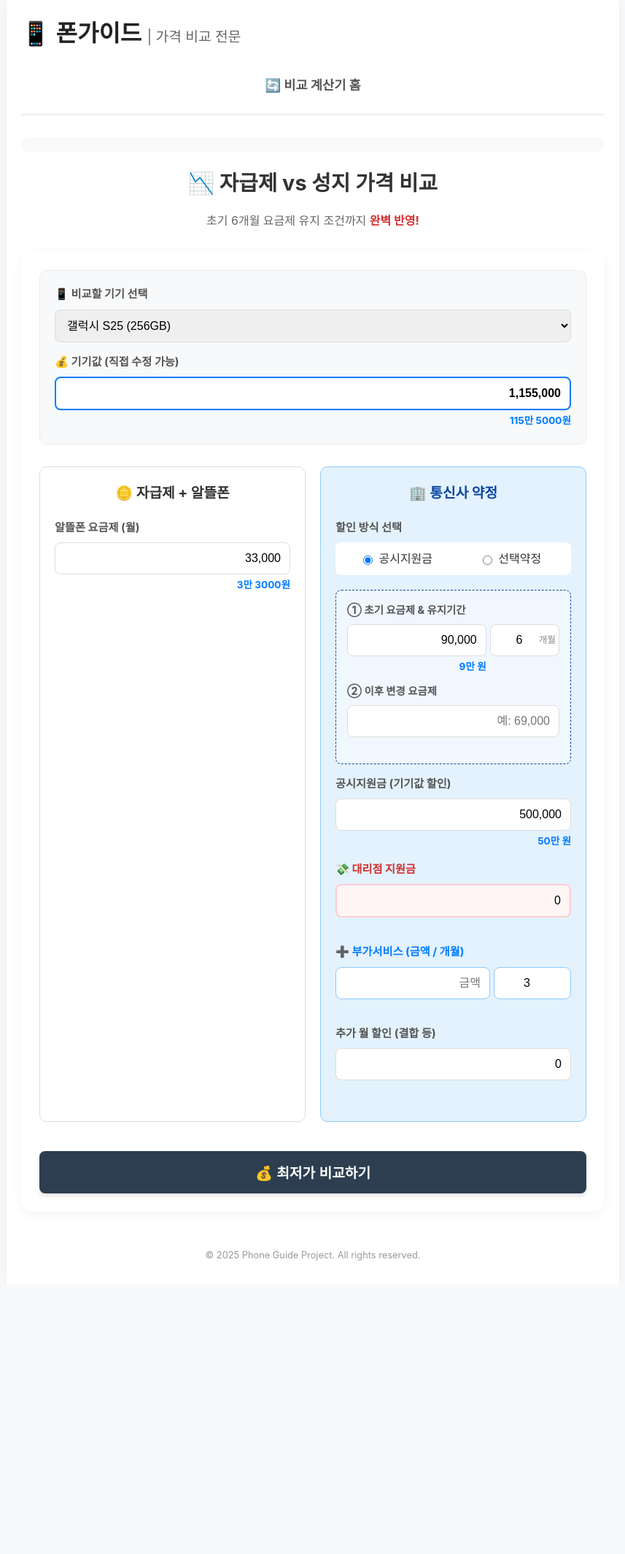
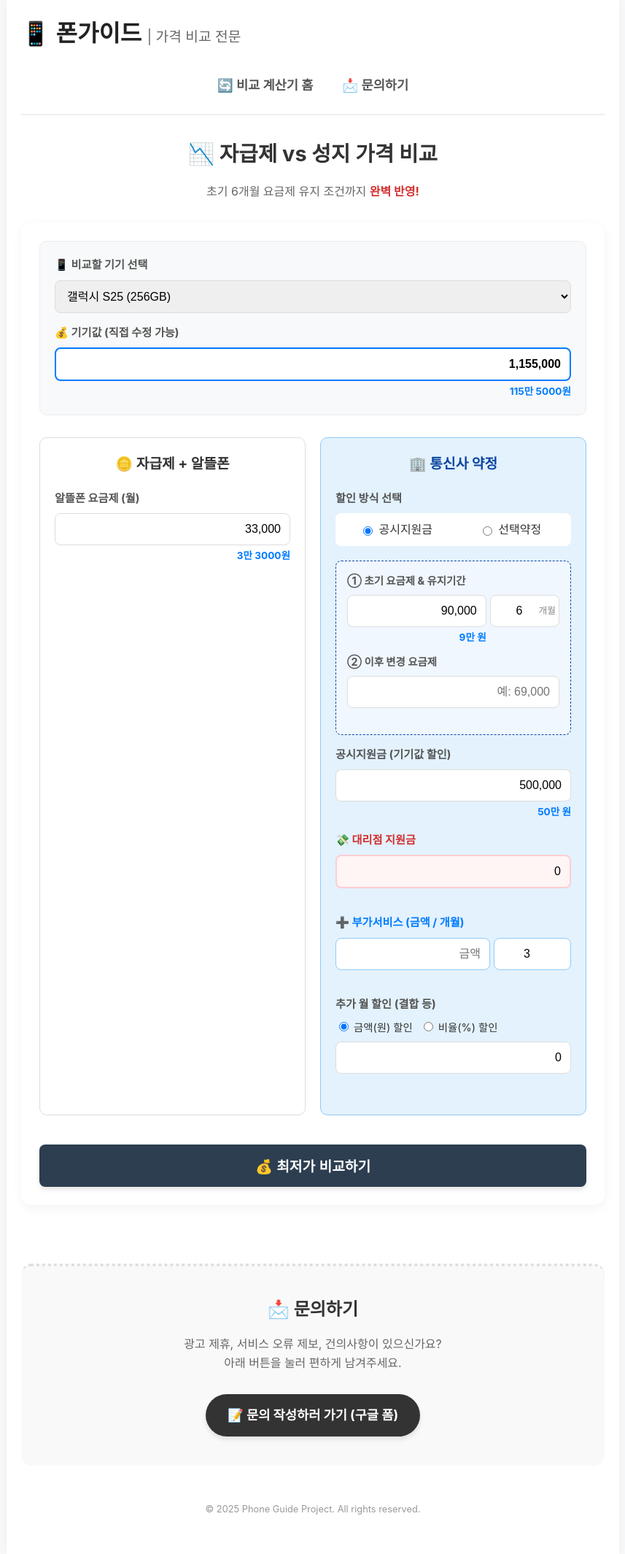
Before and after one commit to GriTRini/super-calc, a FastAPI app: page / in a window 1280 px wide. Shown: the whole page at 73% size, without its empty margins (211-1068 px from the left). Before the commit the page ends 1727 px from the top, so only its background shows below. Run offline with FastAPI, Linux system fonts and the light colour scheme; some libraries are stand-ins or nearby versions.

Commit message:
구글폼 추가 및 추가 할인 수정

```diff
--- a/templates/base.html
+++ b/templates/base.html
@@ -6,13 +6,16 @@
 
     <title>폰가이드 - 자급제 vs 성지 가격 비교</title>
     <meta name="description" content="핸드폰 싸게 사는 법 종결! 자급제+알뜰폰 조합과 통신사 공시지원금/선택약정 가격을 1초 만에 비교하세요.">
-    <meta name="keywords" content="핸드폰싸게사는법, 자급제비교, 성지시세, 공시지원금, 선택약정, 아이폰17가격, 갤럭시S25가격">
+    <meta name="keywords" content="핸드폰싸게사는법, 자급제비교, 성지시세, 공시지원금, 선택약정">
 
     <meta property="og:title" content="폰가이드 - 핸드폰 최저가 계산기">
     <meta property="og:description" content="자급제가 쌀까? 통신사가 쌀까? 지금 바로 확인해보세요.">
-    <meta property="og:image" content="/static/images/og-image.png">
 
     <link rel="stylesheet" href="/static/css/style.css">
+    <style>
+        /* 부드러운 스크롤 */
+        html { scroll-behavior: smooth; }
+    </style>
 </head>
 <body>
     <div class="container">
@@ -21,43 +24,17 @@
 
             <nav style="justify-content: center; gap: 20px;">
                 <a href="/">🔄 비교 계산기 홈</a>
+                <a href="#contact">📩 문의하기</a>
             </nav>
         </header>
-
-        <div class="ad-top-container">
-            <div class="ad-pc-horizontal">
-                <ins class="kakao_ad_area" style="display:none;"
-                     data-ad-unit="DAN-HMthuBlOyLRqnQPJ"
-                     data-ad-width="728"
-                     data-ad-height="90"></ins>
-                <script type="text/javascript" src="//t1.daumcdn.net/kas/static/ba.min.js" async></script>
-            </div>
-
-            <div class="ad-mobile-banner">
-                <ins class="kakao_ad_area" style="display:none;"
-                     data-ad-unit="DAN-682a4eRJMxb5I1kK"
-                     data-ad-width="320"
-                     data-ad-height="50"></ins>
-                <script type="text/javascript" src="//t1.daumcdn.net/kas/static/ba.min.js" async></script>
-            </div>
-        </div>
 
         <main>
             {% block content %}{% endblock %}
         </main>
 
-        <footer style="margin-top: 50px; color: #999; font-size: 0.8rem; text-align: center;">
+        <footer style="margin-top: 50px; color: #999; font-size: 0.8rem; text-align: center; padding-bottom: 20px;">
             <p>© 2025 Phone Guide Project. All rights reserved.</p>
         </footer>
     </div>
-
-    <div class="ad-pc-sidebar">
-        <ins class="kakao_ad_area" style="display:none;"
-             data-ad-unit="DAN-4w8RFBcfzSMahtB8"
-             data-ad-width="160"
-             data-ad-height="600"></ins>
-        <script type="text/javascript" src="//t1.daumcdn.net/kas/static/ba.min.js" async></script>
-    </div>
-
 </body>
 </html>
--- a/templates/index.html
+++ b/templates/index.html
@@ -2,7 +2,7 @@
 
 {% block content %}
 <style>
-    /* 1. 전체 레이아웃 */
+    /* 1. 전체 레이아웃 & 박스 스타일 */
     .calc-container { max-width: 100%; box-sizing: border-box; }
 
     .section-box {
@@ -30,13 +30,16 @@
         border-radius: 8px;
         font-size: 1rem;
         box-sizing: border-box;
-        text-align: right;
+        text-align: right; /* 숫자 우측 정렬 */
         font-family: 'Pretendard', sans-serif;
     }
 
-    input:focus, select:focus { border-color: #007bff; outline: none; }
+    input:focus, select:focus {
+        border-color: #007bff;
+        outline: none;
+    }
 
-    /* 비활성화 스타일 */
+    /* 비활성화(Disabled) 스타일 */
     input:disabled {
         background-color: #e9ecef !important;
         color: #adb5bd !important;
@@ -44,7 +47,7 @@
         cursor: not-allowed;
     }
 
-    /* 한글 금액 표시 */
+    /* 한글 금액 표시 (우측 하단) */
     .unit-text {
         text-align: right;
         font-size: 0.85rem;
@@ -54,11 +57,11 @@
         min-height: 1.2em;
     }
 
-    /* 3. 그리드 */
+    /* 3. 그리드 시스템 */
     .input-grid { display: grid; grid-template-columns: 1fr 1fr; gap: 20px; }
     @media (max-width: 768px) { .input-grid { grid-template-columns: 1fr; } }
 
-    /* 4. 결과 박스 */
+    /* 4. 결과 박스 디자인 */
     .result-box {
         margin-top: 30px;
         border-radius: 15px;
@@ -73,7 +76,7 @@
     .result-divider { width: 1px; background-color: #eee; margin: 20px 0; }
     .winner-bg { background-color: #f0f7ff; }
 
-    /* 분석 팁 박스 */
+    /* 5. 분석 팁 박스 */
     .tip-box {
         margin-top: 15px;
         background-color: #fff3cd;
@@ -90,6 +93,33 @@
         background: rgba(255,255,255,0.5);
         padding: 0 5px;
         border-radius: 4px;
+    }
+
+    /* 6. 문의하기 섹션 스타일 (버튼형) */
+    .contact-section {
+        margin-top: 80px;
+        padding: 40px 20px;
+        border-top: 4px dotted #ddd;
+        text-align: center;
+        background-color: #f9f9f9;
+        border-radius: 15px;
+    }
+
+    .btn-contact {
+        display: inline-block;
+        background-color: #333;
+        color: white;
+        padding: 15px 30px;
+        border-radius: 30px;
+        text-decoration: none;
+        font-size: 1.1rem;
+        font-weight: bold;
+        transition: background-color 0.2s;
+        box-shadow: 0 4px 6px rgba(0,0,0,0.1);
+    }
+    .btn-contact:hover {
+        background-color: #555;
+        transform: translateY(-2px);
     }
 </style>
 
@@ -215,12 +245,28 @@
 
                     <div style="margin-bottom: 15px;">
                         <span class="form-label">추가 월 할인 (결합 등)</span>
+
+                        <div style="display: flex; gap: 10px; margin-bottom: 8px;">
+                            <label style="cursor: pointer; font-size: 0.9em;">
+                                <input type="radio" name="add_discount_type" value="amount" onclick="toggleDiscountType('amount')"
+                                {% if input_add_discount_type == 'amount' or input_add_discount_type is not defined %}checked{% endif %}>
+                                금액(원) 할인
+                            </label>
+                            <label style="cursor: pointer; font-size: 0.9em;">
+                                <input type="radio" name="add_discount_type" value="rate" onclick="toggleDiscountType('rate')"
+                                {% if input_add_discount_type == 'rate' %}checked{% endif %}>
+                                비율(%) 할인
+                            </label>
+                        </div>
+
                         <input type="text" inputmode="numeric" name="add_discount" id="add_discount"
-                               placeholder="0" value="{{ input_add_discount|default(0) }}"
-                               onkeyup="formatNumber(this)">
+                               placeholder="예: 5,000"
+                               value="{{ input_add_discount|default(0) }}"
+                               onkeyup="formatDiscountInput(this)">
+
                         <div id="unit_add_discount" class="unit-text"></div>
                     </div>
-                </div>
+                    </div>
             </div>
 
             <button type="submit" class="btn-yellow">💰 최저가 비교하기</button>
@@ -270,10 +316,10 @@
             {% if winner == 'self' %}
             <div class="tip-box">
                 <h4 style="margin: 0 0 10px 0; color: #856404;">💡 통신사 개통이 이득이 되려면?</h4>
-                <p style="margin: 5px 0;">현재 조건에서는 자급제가 더 저렴합니다. 성지에서 아래 조건을 맞춰달라고 해보세요:</p>
+                <p style="margin: 5px 0;">현재 조건에서는 자급제가 더 저렴합니다. 아래 조건을 협상해보세요:</p>
                 <ul style="margin: 10px 0 0 20px; padding: 0;">
                     <li>
-                        대리점 지원금(징)을 <span class="tip-highlight">
+                        대리점 지원금(지원금)을 <span class="tip-highlight">
                         {{ "{:,}".format(input_store_subsidy + needed_additional_subsidy) }}원 이상</span> 받아야 본전입니다.
                         <br><span style="font-size: 0.8em; color: #666;">(현재보다 약 {{ "{:,}".format(needed_additional_subsidy) }}원 더 필요)</span>
                     </li>
@@ -292,12 +338,24 @@
             <div class="tip-box" style="background-color: #d4edda; border-color: #c3e6cb; color: #155724;">
                 <h4 style="margin: 0 0 5px 0;">🎉 축하합니다!</h4>
                 <p style="margin: 0;">현재 대리점/성지 조건이 자급제보다 <strong>{{ "{:,}".format(diff_price) }}원</strong> 저렴합니다.</p>
-                <p style="margin: 5px 0; font-size: 0.9em;">이대로 졸업(구매)하셔도 좋은 조건입니다!</p>
             </div>
             {% endif %}
         </div>
     </div>
     {% endif %}
+
+    <div id="contact" class="contact-section">
+        <h2 style="color: #333; margin-bottom: 15px;">📩 문의하기</h2>
+        <p style="color: #666; margin-bottom: 30px; font-size: 1rem;">
+            광고 제휴, 서비스 오류 제보, 건의사항이 있으신가요?<br>
+            아래 버튼을 눌러 편하게 남겨주세요.
+        </p>
+        <a href="https://docs.google.com/forms/d/e/1FAIpQLSd9hUnvAxlpSpKmGf5VwahEwiVvLQn8nBVrF6EtGY8dlbyf6A/viewform?usp=sharing"
+           target="_blank" class="btn-contact">
+            📝 문의 작성하러 가기 (구글 폼)
+        </a>
+    </div>
+
 </div>
 
 <script>
@@ -308,7 +366,8 @@
 
         if (!rawValue) {
             input.value = '';
-            document.getElementById('unit_' + input.id).innerText = '';
+            let u = document.getElementById('unit_' + input.id);
+            if(u) u.innerText = '';
             return;
         }
 
@@ -316,6 +375,38 @@
         let unitText = convertToKoreanNumber(rawValue);
         let unitDiv = document.getElementById('unit_' + input.id);
         if (unitDiv) unitDiv.innerText = unitText;
+    }
+
+    // [New] 할인 입력창 전용 포맷팅 (유형에 따라 다름)
+    function formatDiscountInput(input) {
+        const type = document.querySelector('input[name="add_discount_type"]:checked').value;
+
+        if (type === 'rate') {
+            // 비율(%)인 경우: 콤마/한글 없음, 100 초과 방지
+            let val = input.value.replace(/[^0-9]/g, '');
+            if(val > 100) val = '100';
+            input.value = val;
+
+            // 한글 단위 숨기기
+            let u = document.getElementById('unit_' + input.id);
+            if(u) u.innerText = '';
+        } else {
+            // 금액(원)인 경우: 기존 포맷팅 사용
+            formatNumber(input);
+        }
+    }
+
+    // [New] 할인 유형 변경 시 입력값 초기화
+    function toggleDiscountType(type) {
+        const input = document.getElementById('add_discount');
+        input.value = '';
+        document.getElementById('unit_add_discount').innerText = '';
+
+        if (type === 'rate') {
+            input.placeholder = "예: 30"; // 30%
+        } else {
+            input.placeholder = "예: 5,000"; // 5000원
+        }
     }
 
     function convertToKoreanNumber(num) {
@@ -336,16 +427,12 @@
         return result + '원';
     }
 
-    // 2. 폼 제출 시 콤마 제거
     function prepareSubmit() {
         const inputs = document.querySelectorAll('input[type="text"][onkeyup]');
-        inputs.forEach(input => {
-            input.value = input.value.replace(/,/g, '');
-        });
+        inputs.forEach(input => { input.value = input.value.replace(/,/g, ''); });
         return true;
     }
 
-    // 3. 기기 가격 업데이트
     function updatePrice() {
         const select = document.getElementById("phone_select");
         const priceInput = document.getElementById("device_price");
@@ -359,7 +446,6 @@
         }
     }
 
-    // 4. 공시지원금 토글
     function checkSubsidyStatus() {
         const checkedRadio = document.querySelector('input[name="carrier_type"]:checked');
         const subsidyInput = document.getElementById("subsidy_input");
@@ -380,15 +466,16 @@
         }
     }
 
-    // 5. 초기화
     window.addEventListener('DOMContentLoaded', function() {
-        const inputs = document.querySelectorAll('input[type="text"][onkeyup]');
+        // [New] 할인 입력창을 제외한 나머지 초기화
+        const inputs = document.querySelectorAll('input[type="text"]:not(#add_discount)');
         inputs.forEach(input => formatNumber(input));
 
-        {% if not result %}
-            updatePrice();
-        {% endif %}
+        // [New] 할인 입력창 별도 초기화 (기존 입력값 유지)
+        const discountInput = document.getElementById('add_discount');
+        if(discountInput) formatDiscountInput(discountInput);
 
+        {% if not result %} updatePrice(); {% endif %}
         checkSubsidyStatus();
     });
 </script>
```
Also changed, not shown: main.py (+4 -4 lines), routers/phone.py (+54 -51 lines).
